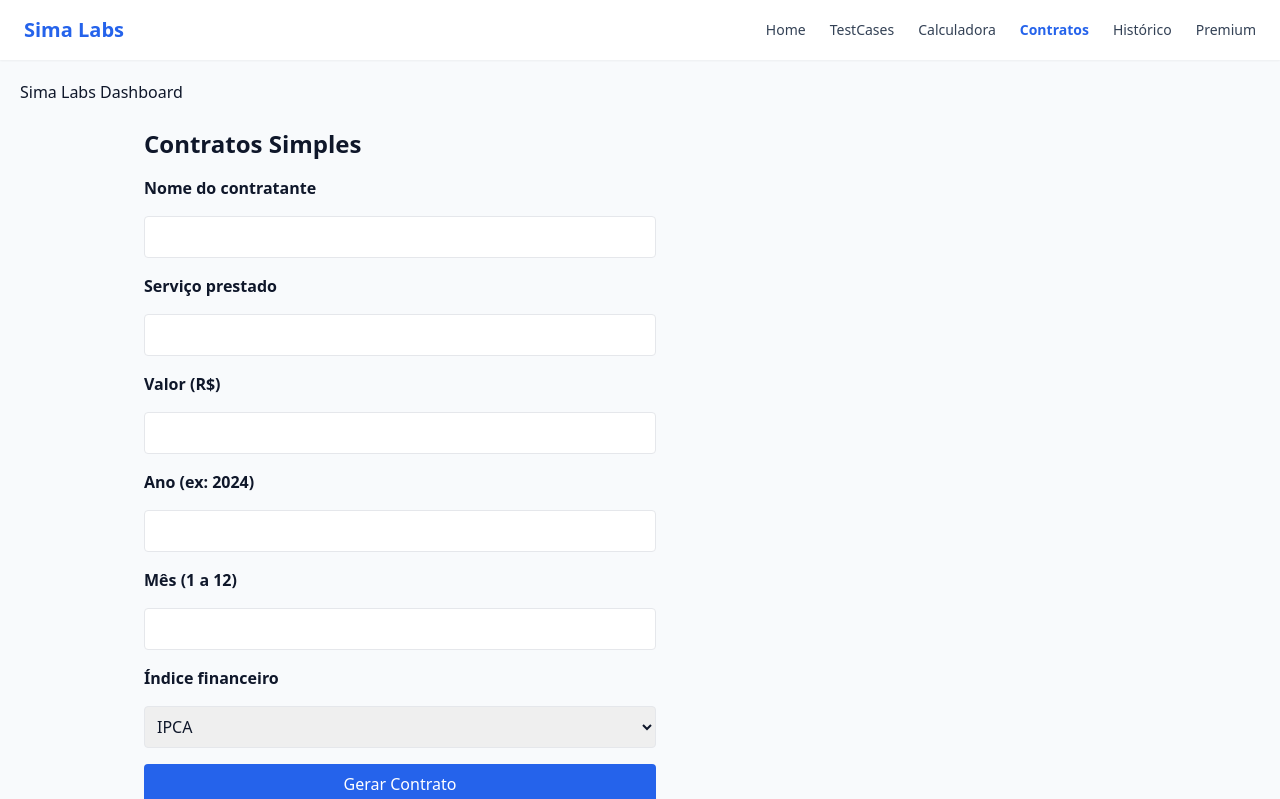
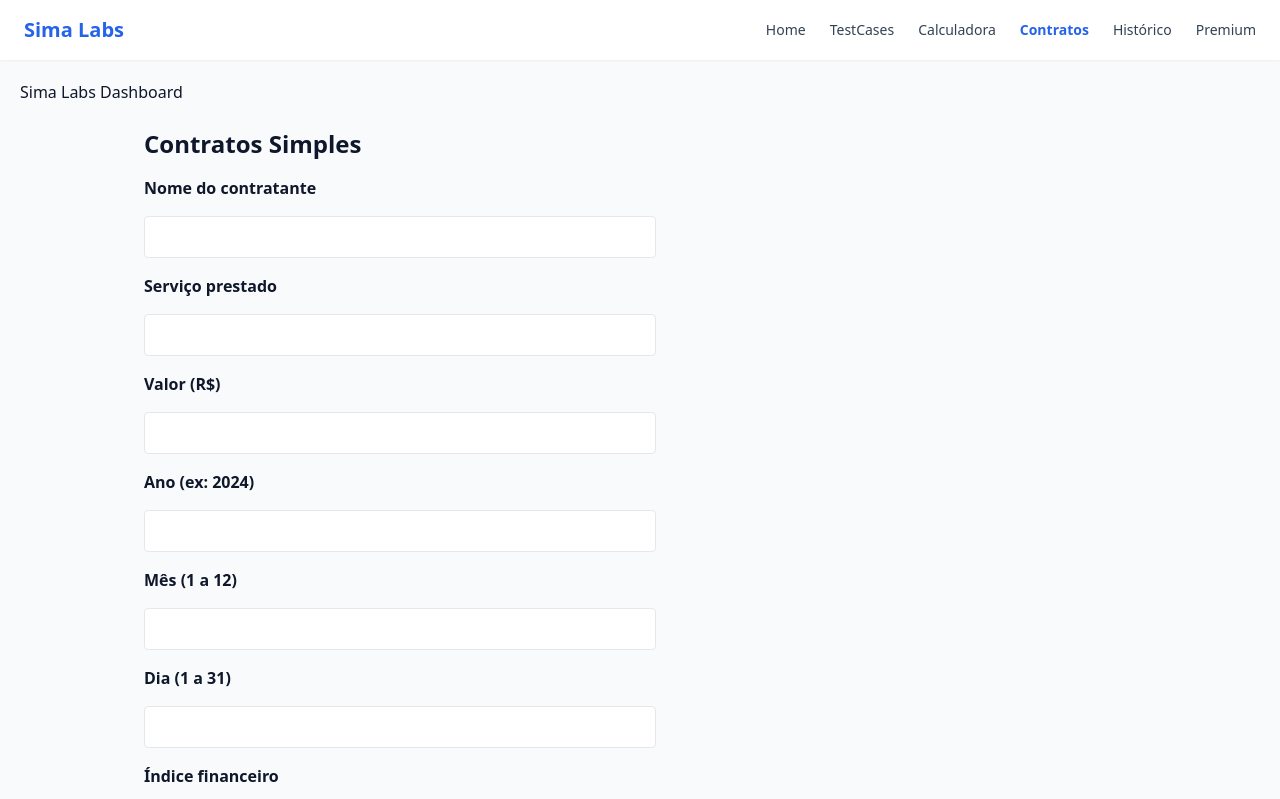
Before and after one commit to crlessima/sima-labs, a Next.js app: page /dashboard/contratos in a window 1280 px wide. Shown: the top 799 px of the page. Built offline with nearby package versions, Linux system fonts and the light colour scheme.

Commit message:
Inclusão de novos indices para a calculadora

```diff
--- a/src/app/dashboard/contratos/page.tsx
+++ b/src/app/dashboard/contratos/page.tsx
@@ -15,12 +15,13 @@ export default function ContratosPage() {
 
   const [ano, setAno] = useState("");
   const [mes, setMes] = useState("");
+  const [dia, setDia] = useState("");
   const [indice, setIndice] = useState("IPCA");
 
   async function gerarContrato() {
     const valorNum = Number(valor);
 
-    const atualizacao = await atualizarValorPorIndice(valorNum, ano, mes, indice);
+    const atualizacao = await atualizarValorPorIndice(valorNum, ano, mes, dia, indice);
 
     if (!atualizacao.sucesso) {
       setResultado("Erro ao buscar índice financeiro.");
@@ -108,6 +109,15 @@ As partes concordam com os termos acima e firmam este contrato.
           onChange={(e) => setMes(e.target.value)}
         />
 
+        {/* Dia */}
+        <label className="font-semibold">Dia (1 a 31)</label>
+        <input
+          type="number"
+          className="border p-2 rounded"
+          value={dia}
+          onChange={(e) => setDia(e.target.value)}
+        />
+
         {/* Índice */}
         <label className="font-semibold">Índice financeiro</label>
         <select
--- a/src/modules/finance/services/atualizacaoService.ts
+++ b/src/modules/finance/services/atualizacaoService.ts
@@ -23,7 +23,7 @@ export async function atualizarPorIPCA(valor: number, ano: string, mes: string)
 }
 
 // Função nova (a que o módulo Contratos usa)
-export async function atualizarValorPorIndice(valor: number, ano: string, mes: string, indice: string) {
+export async function atualizarValorPorIndice(valor: number, ano: string, mes: string, dia?: string, indice: string) {
     let percentual = null;
 
     switch (indice) {
@@ -34,13 +34,13 @@ export async function atualizarValorPorIndice(valor: number, ano: string, mes: s
             percentual = await buscarINPC(ano, mes);
             break;
         case "SELIC":
-            percentual = await buscarSELIC(`${mes}/${ano}`);
+            percentual = await buscarSELIC(`${dia}/${mes}/${ano}`);
             break;
         case "CDI":
-            percentual = await buscarCDI(`${mes}/${ano}`);
+            percentual = await buscarCDI(`${dia}/${mes}/${ano}`);
             break;
         case "TR":
-            percentual = await buscarTR(`${mes}/${ano}`);
+            percentual = await buscarTR(`${dia}/${mes}/${ano}`);
             break;
         case "IGPM":
             percentual = buscarIGPM(ano, mes);
```
